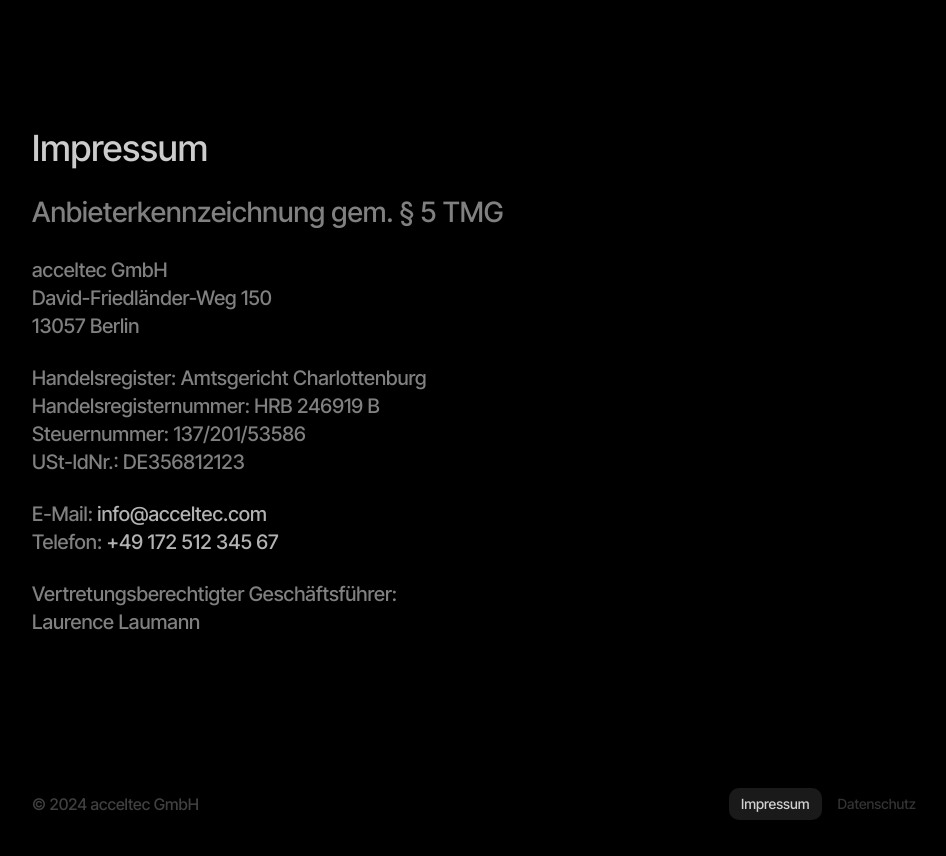
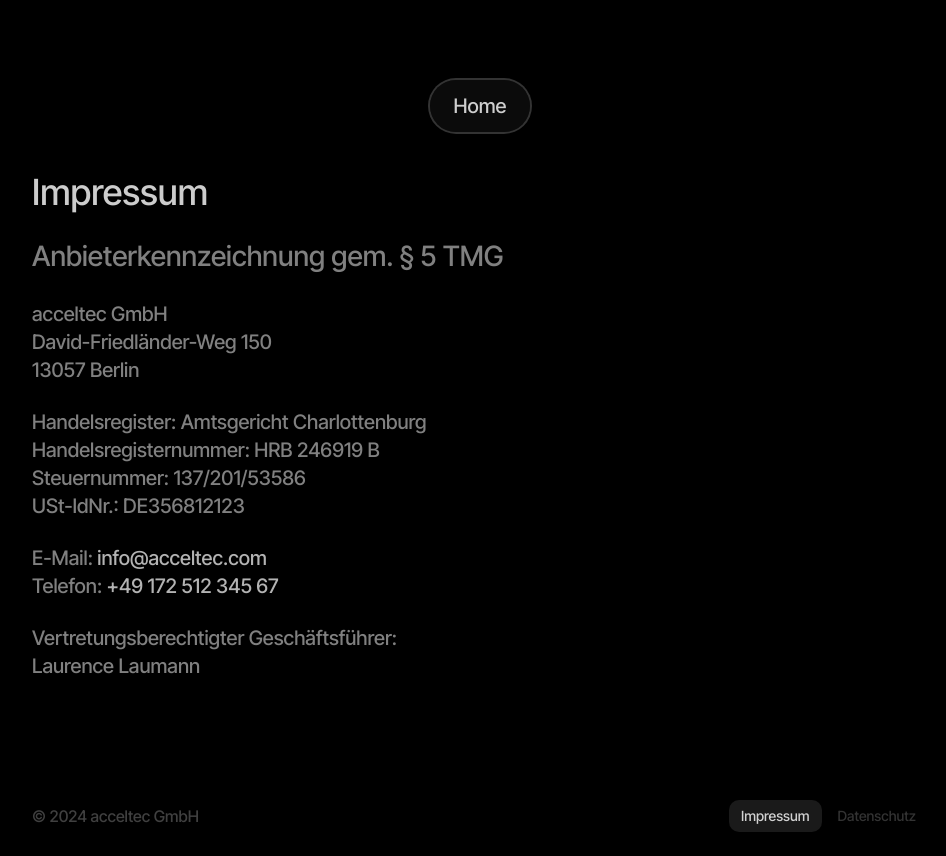
Before and after one commit to jakubziemba/acceltec, a Next.js app: page /impressum in a window 1280 px wide. Shown: the whole page, without its empty margins (160-1106 px from the left). Built offline with nearby package versions, Linux system fonts and the light colour scheme.

Commit message:
(feat) add home button to legal pages

```diff
--- a/app/(legal-pages)/layout.tsx
+++ b/app/(legal-pages)/layout.tsx
@@ -1,7 +1,16 @@
+import ButtonHome from "../_components/button-home";
+
 export default function Layout({ children }: { children: React.ReactNode }) {
   return (
-    <section className="flex min-h-[calc(100vh-80px)] w-full max-w-xl flex-col justify-center gap-6 px-6 py-20 text-left lg:max-w-4xl lg:px-0 lg:py-32">
-      {children}
-    </section>
+    <>
+      <section className="flex min-h-[calc(100vh-80px)] w-full max-w-xl flex-col gap-6 px-6 py-20 text-left lg:max-w-4xl lg:px-0 lg:py-20">
+        <nav className="sticky top-10 z-10 flex w-full justify-center lg:top-20">
+          <ButtonHome>Home</ButtonHome>
+        </nav>
+        <div className="flex w-full flex-col justify-center gap-6 py-4">
+          {children}
+        </div>
+      </section>
+    </>
   );
 }
--- /dev/null
+++ b/app/_components/button-home.tsx
@@ -0,0 +1,71 @@
+"use client";
+
+import Link from "next/link";
+import { motion, useMotionValueEvent, useScroll } from "framer-motion";
+import { useEffect, useState } from "react";
+
+export default function ButtonHome({
+  children,
+}: {
+  children: React.ReactNode;
+}) {
+  const { scrollY } = useScroll();
+  const [isVisible, setIsVisible] = useState(true);
+  let lastScrollY = scrollY.get();
+
+  const MotionLink = motion(Link);
+
+  useMotionValueEvent(scrollY, "change", (currentScrollY) => {
+    if (currentScrollY > lastScrollY && currentScrollY > 100) {
+      setIsVisible(false);
+    } else if (currentScrollY < lastScrollY) {
+      setIsVisible(true);
+    } else {
+      setIsVisible(true);
+    }
+    lastScrollY = currentScrollY;
+  });
+
+  return (
+    <MotionLink
+      href="/"
+      initial={{
+        opacity: isVisible ? 0 : 1,
+        scale: isVisible ? 0.92 : 1,
+        boxShadow:
+          "0px 0px 0px 2px rgba(255, 255, 255, 0.2), 0px 2px 2px 0px rgba(0, 0, 0, 0.2)",
+      }}
+      animate={{
+        boxShadow:
+          "0px 0px 0px 2px rgba(255, 255, 255, 0.2), 0px 2px 2px 0px rgba(0, 0, 0, 0.2)",
+        opacity: isVisible ? 1 : 0,
+        scale: isVisible ? 1 : 0.92,
+        visibility: isVisible ? "visible" : "hidden",
+      }}
+      whileHover={{
+        boxShadow:
+          "0px 0px 0px 2px rgba(255, 255, 255, 1), 0px 2px 2px 0px rgba(0, 0, 0, 0.2)",
+        color: "rgba(255, 255, 255, 1)",
+      }}
+      transition={{
+        opacity: { type: "tween", duration: 0.2 },
+        boxShadow: {
+          type: "spring",
+          damping: 5,
+          mass: 0.01,
+          bounce: 0,
+        },
+        visibility: { delay: 0.2 },
+      }}
+      className="origin-top select-none
+      rounded-[32px] bg-[hsla(0,0%,9%,0.5)] px-6 py-3 text-lg text-white/80 outline-none backdrop-blur-sm focus-visible:shadow-[0px_0px_0px_2px_hsla(0,0%,100%,1),0px_2px_2px_0px_hsla(0,0%,0%,0.2)] lg:top-12 lg:text-xl"
+      style={{
+        boxShadow:
+          "0px 0px 0px 2px rgba(255, 255, 255, 0.2), 0px 2px 2px 0px rgba(0, 0, 0, 0.2)",
+        opacity: 1,
+      }}
+    >
+      {children}
+    </MotionLink>
+  );
+}
```
